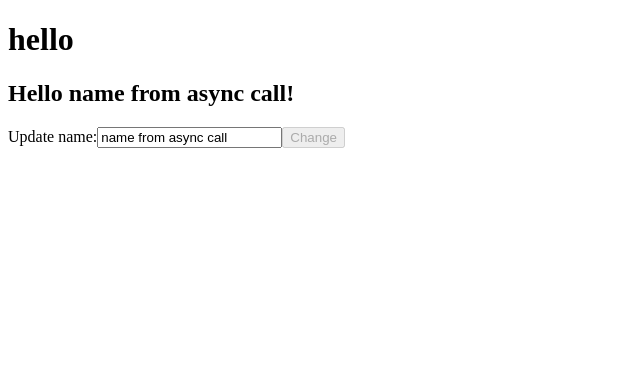
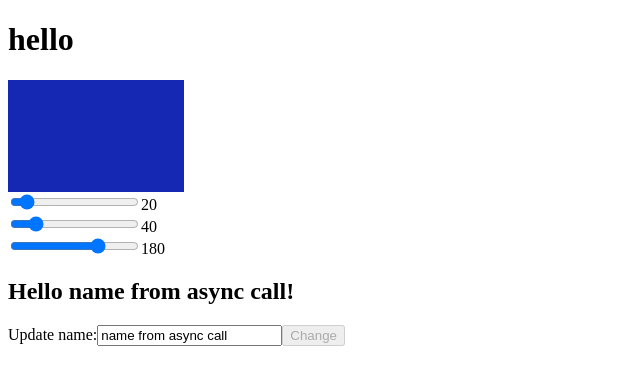
Before and after one commit to yangchaojun/react-typescript-samples, a React app: page / in a window 1280 px wide. Shown: the top 384 px of the page, without its empty margins (0-640 px from the left). Built offline with nearby package versions, Linux system fonts and the light colour scheme.

Commit message:
ColorPicker

```diff
--- a/src/app.tsx
+++ b/src/app.tsx
@@ -1,11 +1,21 @@
 import * as React from 'react'
 const { useState, useEffect } = React
-import { HelloComponent } from './hello'
-import { NameEditComponent } from './nameEdit'
+import {
+  HelloComponent,
+  NameEditComponent,
+  ColorBrowser,
+  ColorPicker
+} from './components'
+import { Color } from './model/color'
 
 export const App = () => {
   const [name, setName] = useState('initialName')
   const [editingNmae, setEditingName] = useState('defaultUserName')
+  const [color, setColor] = useState<Color>({
+    red: 20,
+    green: 40,
+    blue: 180
+  })
 
   const loadUsername = () => {
     setTimeout(() => {
@@ -24,6 +34,8 @@ export const App = () => {
 
   return (
     <>
+      <ColorBrowser color={color} />
+      <ColorPicker color={color} onColorUpdated={setColor} />
       <HelloComponent userName={name} />
       <NameEditComponent
         initialUserName={name}
--- /dev/null
+++ b/src/components/colorBrowser.tsx
@@ -0,0 +1,17 @@
+import * as React from 'react'
+import { Color } from '../model/color'
+
+interface Props {
+  color: Color
+}
+
+export const ColorBrowser = (props: Props) => {
+  const { red, green, blue } = props.color
+  const divStyle: React.CSSProperties = {
+    width: '11rem',
+    height: '7rem',
+    backgroundColor: `rgb(${red}, ${green}, ${blue})`
+  }
+
+  return <div style={divStyle} />
+}
--- /dev/null
+++ b/src/components/colorPicker.tsx
@@ -0,0 +1,57 @@
+import * as React from 'react'
+import { Color } from '../model/color'
+
+interface Props {
+  color: Color
+  onColorUpdated: (color: Color) => void
+}
+
+export const ColorPicker = (props: Props) => (
+  <div>
+    <input
+      type="range"
+      min="0"
+      max="255"
+      value={props.color.red}
+      onChange={(event) =>
+        props.onColorUpdated({
+          red: +event.target.value,
+          green: props.color.green,
+          blue: props.color.blue
+        })
+      }
+    />
+    {props.color.red}
+    <br />
+    <input
+      type="range"
+      min="0"
+      max="255"
+      value={props.color.green}
+      onChange={(event) =>
+        props.onColorUpdated({
+          red: props.color.red,
+          green: +event.target.value,
+          blue: props.color.blue
+        })
+      }
+    />
+    {props.color.green}
+    <br />
+    <input
+      type="range"
+      min="0"
+      max="255"
+      value={props.color.blue}
+      onChange={(event) =>
+        props.onColorUpdated({
+          red: props.color.red,
+          green: props.color.green,
+          blue: +event.target.value
+        })
+      }
+    />
+    {props.color.blue}
+    <br />
+  </div>
+)
--- /dev/null
+++ b/src/components/index.tsx
@@ -0,0 +1,4 @@
+export * from './hello'
+export * from './nameEdit'
+export * from './colorBrowser'
+export * from './colorPicker'
--- /dev/null
+++ b/src/model/color.ts
@@ -0,0 +1,5 @@
+export interface Color {
+  red: number
+  green: number
+  blue: number
+}
```
Also changed, not shown: src/components/hello.tsx (renamed from src/hello.tsx), src/components/nameEdit.tsx (renamed from src/nameEdit.tsx).
